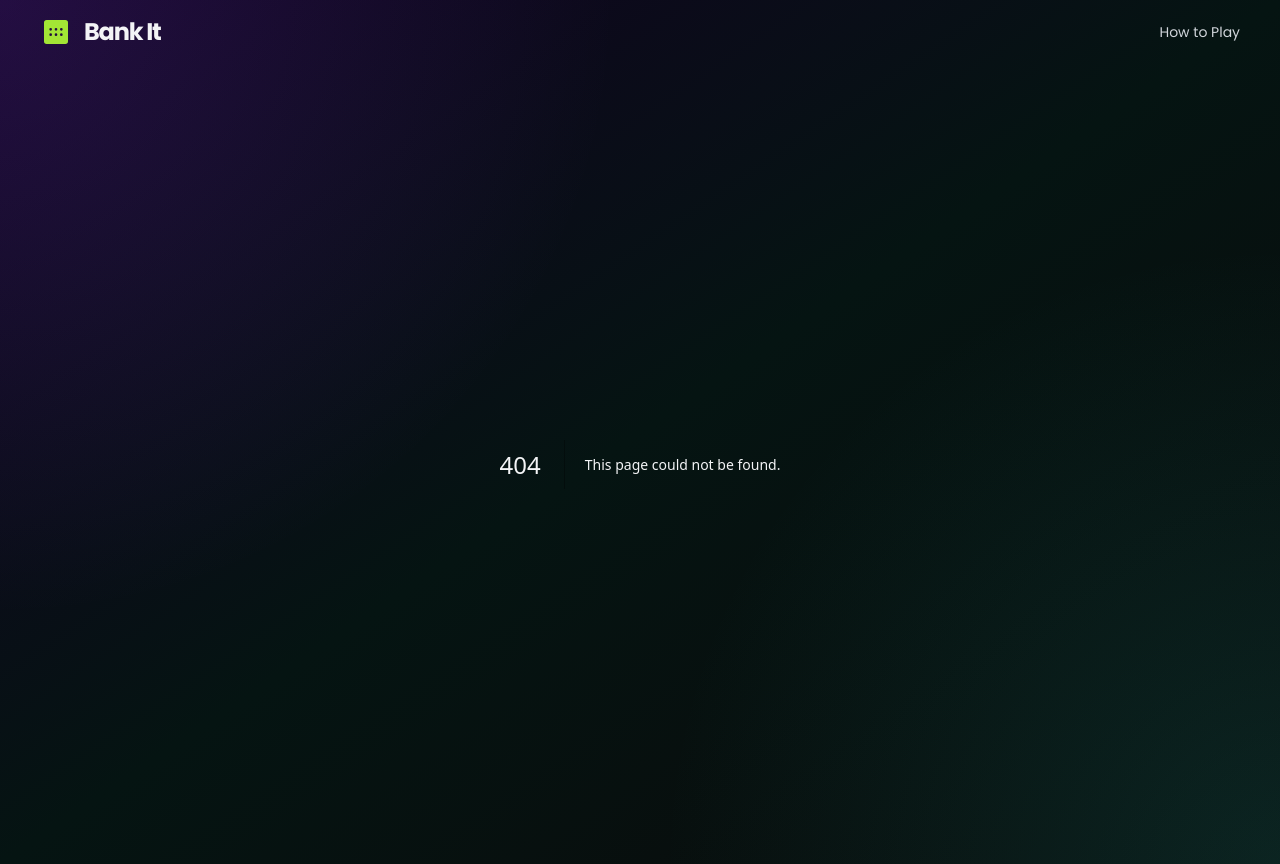
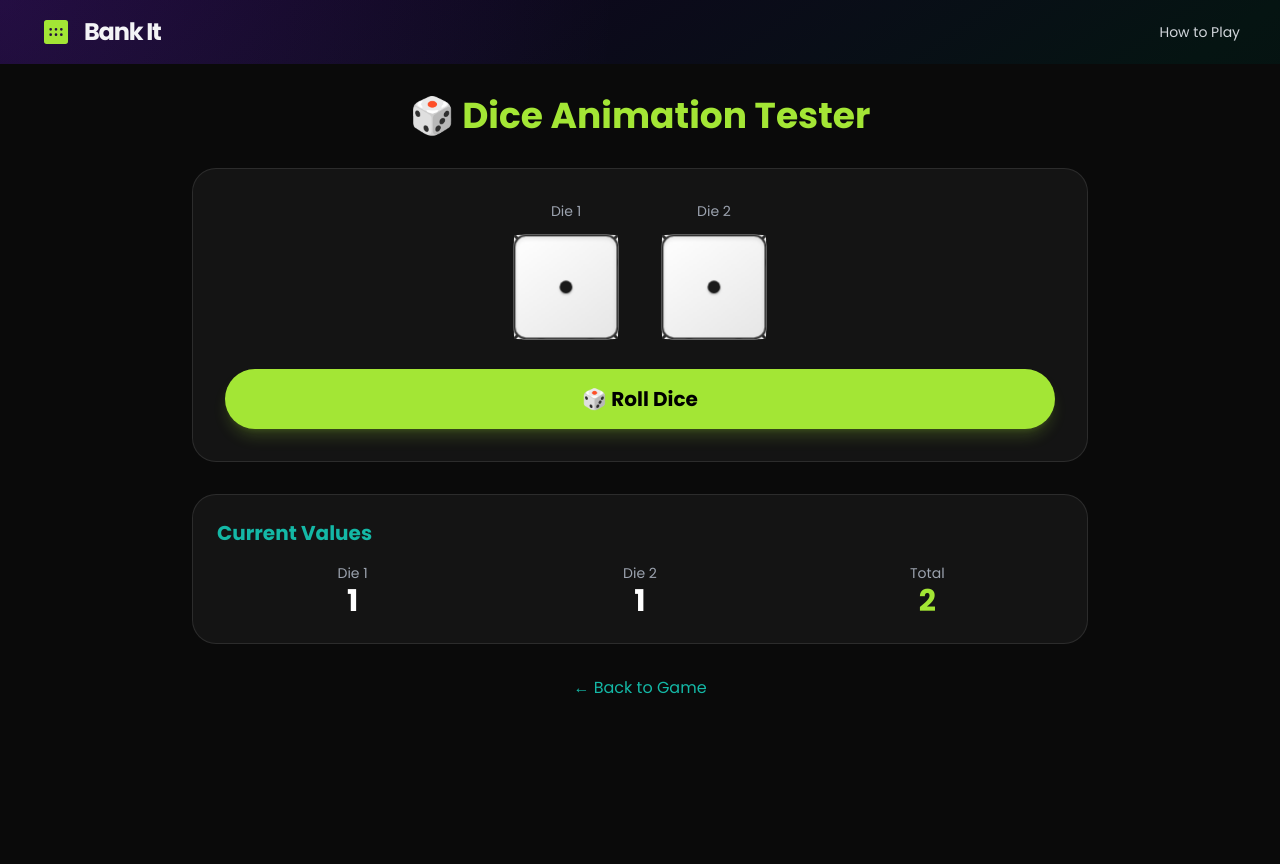
Before and after one commit to snappyapples/bank-it-dice-game-online, a Next.js app: page /dice-test in a window 1280 px wide. Before the commit this address had no page. Built offline with nearby package versions, Linux system fonts and the light colour scheme.

Commit message:
Add dice animation test page with 3D CSS dice and staggered timing

```diff
--- /dev/null
+++ b/app/dice-test/page.tsx
@@ -0,0 +1,117 @@
+'use client'
+
+import { useState } from 'react'
+import ThreeDDice from '@/components/ThreeDDice'
+
+export default function DiceTestPage() {
+  const [die1, setDie1] = useState(1)
+  const [die2, setDie2] = useState(1)
+  const [isRolling, setIsRolling] = useState(false)
+  const [showTotal, setShowTotal] = useState(false)
+
+  const handleRoll = () => {
+    if (isRolling) return
+
+    setIsRolling(true)
+    setShowTotal(false)
+
+    // Generate random roll values
+    const newDie1 = Math.floor(Math.random() * 6) + 1
+    const newDie2 = Math.floor(Math.random() * 6) + 1
+
+    console.log('Rolling:', newDie1, newDie2)
+
+    // First die finishes after 2.5 seconds
+    setTimeout(() => {
+      setDie1(newDie1)
+      console.log('Die 1 landed:', newDie1)
+    }, 2500)
+
+    // Second die finishes after 5 seconds (2.5s + 2.5s)
+    setTimeout(() => {
+      setDie2(newDie2)
+      console.log('Die 2 landed:', newDie2)
+    }, 5000)
+
+    // Show total after 5.5 seconds (a bit after second die lands)
+    setTimeout(() => {
+      setShowTotal(true)
+      setIsRolling(false)
+      console.log('Total:', newDie1 + newDie2)
+    }, 5500)
+  }
+
+  return (
+    <div className="min-h-screen bg-background-dark p-8">
+      <div className="max-w-4xl mx-auto">
+        <h1 className="text-4xl font-bold text-brand-lime mb-8 text-center">
+          🎲 Dice Animation Tester
+        </h1>
+
+        <div className="bg-[#141414] border border-white/10 rounded-lg p-8 mb-8">
+          <div className="flex justify-center gap-12 mb-8">
+            <div className="text-center">
+              <div className="text-sm text-gray-400 mb-4">Die 1</div>
+              <ThreeDDice value={die1} isRolling={isRolling && !showTotal} delay={0} />
+            </div>
+            <div className="text-center">
+              <div className="text-sm text-gray-400 mb-4">Die 2</div>
+              <ThreeDDice value={die2} isRolling={isRolling && !showTotal} delay={2500} />
+            </div>
+          </div>
+
+          {showTotal && (
+            <div className="text-center mb-6 animate-bounce">
+              <div className="text-lg text-gray-400 mb-2">Total</div>
+              <div className="text-6xl font-bold text-brand-lime">
+                {die1 + die2}
+              </div>
+            </div>
+          )}
+
+          <button
+            onClick={handleRoll}
+            disabled={isRolling}
+            className={`
+              w-full py-4 px-6 rounded-full font-bold text-xl transition-all duration-200 transform
+              ${
+                !isRolling
+                  ? 'bg-brand-lime hover:bg-brand-lime/90 hover:scale-105 text-black shadow-lg shadow-brand-lime/20 cursor-pointer'
+                  : 'bg-gray-800 text-gray-600 cursor-not-allowed'
+              }
+            `}
+          >
+            {isRolling ? '🎲 Rolling...' : '🎲 Roll Dice'}
+          </button>
+        </div>
+
+        <div className="bg-[#141414] border border-white/10 rounded-lg p-6">
+          <h2 className="text-xl font-bold mb-4 text-brand-teal">Current Values</h2>
+          <div className="grid grid-cols-3 gap-4 text-center">
+            <div>
+              <div className="text-gray-400 text-sm">Die 1</div>
+              <div className="text-3xl font-bold text-white">{die1}</div>
+            </div>
+            <div>
+              <div className="text-gray-400 text-sm">Die 2</div>
+              <div className="text-3xl font-bold text-white">{die2}</div>
+            </div>
+            <div>
+              <div className="text-gray-400 text-sm">Total</div>
+              <div className="text-3xl font-bold text-brand-lime">{die1 + die2}</div>
+            </div>
+          </div>
+        </div>
+
+        <div className="mt-8 text-center">
+          <a
+            href="/"
+            className="text-brand-teal hover:text-brand-lime transition-colors"
+          >
+            ← Back to Game
+          </a>
+        </div>
+      </div>
+    </div>
+  )
+}
--- /dev/null
+++ b/components/ThreeDDice.tsx
@@ -0,0 +1,140 @@
+'use client'
+
+import { useEffect, useState } from 'react'
+
+interface ThreeDDiceProps {
+  value: number
+  isRolling: boolean
+  delay?: number // Delay in ms before this die starts rolling
+}
+
+export default function ThreeDDice({ value, isRolling, delay = 0 }: ThreeDDiceProps) {
+  const [isAnimating, setIsAnimating] = useState(false)
+
+  useEffect(() => {
+    if (isRolling && delay > 0) {
+      // Delay before starting animation
+      const timer = setTimeout(() => {
+        setIsAnimating(true)
+      }, delay)
+      return () => clearTimeout(timer)
+    } else if (isRolling) {
+      setIsAnimating(true)
+    } else {
+      setIsAnimating(false)
+    }
+  }, [isRolling, delay])
+
+  // Map die value to rotation angles
+  const getRotation = (val: number) => {
+    switch (val) {
+      case 1: return 'rotateX(0deg) rotateY(0deg)'
+      case 2: return 'rotateX(0deg) rotateY(90deg)'
+      case 3: return 'rotateX(0deg) rotateY(-90deg)'
+      case 4: return 'rotateX(90deg) rotateY(0deg)'
+      case 5: return 'rotateX(-90deg) rotateY(0deg)'
+      case 6: return 'rotateX(180deg) rotateY(0deg)'
+      default: return 'rotateX(0deg) rotateY(0deg)'
+    }
+  }
+
+  return (
+    <div className="perspective-container" style={{ perspective: '1000px' }}>
+      <div
+        className={`dice-3d ${isAnimating ? 'rolling' : ''}`}
+        style={{
+          transform: isAnimating ? undefined : getRotation(value),
+          width: '100px',
+          height: '100px',
+          position: 'relative',
+          transformStyle: 'preserve-3d',
+          transition: isAnimating ? 'none' : 'transform 0.6s ease-out',
+        }}
+      >
+        {/* Face 1 (front) */}
+        <div className="dice-face dice-face-1" style={{ transform: 'rotateY(0deg) translateZ(50px)' }}>
+          <div className="dot" style={{ gridColumn: '2', gridRow: '2' }}></div>
+        </div>
+
+        {/* Face 2 (right) */}
+        <div className="dice-face dice-face-2" style={{ transform: 'rotateY(90deg) translateZ(50px)' }}>
+          <div className="dot" style={{ gridColumn: '1', gridRow: '1' }}></div>
+          <div className="dot" style={{ gridColumn: '3', gridRow: '3' }}></div>
+        </div>
+
+        {/* Face 3 (left) */}
+        <div className="dice-face dice-face-3" style={{ transform: 'rotateY(-90deg) translateZ(50px)' }}>
+          <div className="dot" style={{ gridColumn: '1', gridRow: '1' }}></div>
+          <div className="dot" style={{ gridColumn: '2', gridRow: '2' }}></div>
+          <div className="dot" style={{ gridColumn: '3', gridRow: '3' }}></div>
+        </div>
+
+        {/* Face 4 (top) */}
+        <div className="dice-face dice-face-4" style={{ transform: 'rotateX(90deg) translateZ(50px)' }}>
+          <div className="dot" style={{ gridColumn: '1', gridRow: '1' }}></div>
+          <div className="dot" style={{ gridColumn: '3', gridRow: '1' }}></div>
+          <div className="dot" style={{ gridColumn: '1', gridRow: '3' }}></div>
+          <div className="dot" style={{ gridColumn: '3', gridRow: '3' }}></div>
+        </div>
+
+        {/* Face 5 (bottom) */}
+        <div className="dice-face dice-face-5" style={{ transform: 'rotateX(-90deg) translateZ(50px)' }}>
+          <div className="dot" style={{ gridColumn: '1', gridRow: '1' }}></div>
+          <div className="dot" style={{ gridColumn: '3', gridRow: '1' }}></div>
+          <div className="dot" style={{ gridColumn: '2', gridRow: '2' }}></div>
+          <div className="dot" style={{ gridColumn: '1', gridRow: '3' }}></div>
+          <div className="dot" style={{ gridColumn: '3', gridRow: '3' }}></div>
+        </div>
+
+        {/* Face 6 (back) */}
+        <div className="dice-face dice-face-6" style={{ transform: 'rotateY(180deg) translateZ(50px)' }}>
+          <div className="dot" style={{ gridColumn: '1', gridRow: '1' }}></div>
+          <div className="dot" style={{ gridColumn: '3', gridRow: '1' }}></div>
+          <div className="dot" style={{ gridColumn: '1', gridRow: '2' }}></div>
+          <div className="dot" style={{ gridColumn: '3', gridRow: '2' }}></div>
+          <div className="dot" style={{ gridColumn: '1', gridRow: '3' }}></div>
+          <div className="dot" style={{ gridColumn: '3', gridRow: '3' }}></div>
+        </div>
+      </div>
+
+      <style jsx>{`
+        .dice-3d.rolling {
+          animation: roll 2.5s ease-out;
+        }
+
+        @keyframes roll {
+          0% {
+            transform: rotateX(0deg) rotateY(0deg);
+          }
+          100% {
+            transform: rotateX(${Math.random() * 4 + 3}turn) rotateY(${Math.random() * 4 + 3}turn);
+          }
+        }
+
+        .dice-face {
+          position: absolute;
+          width: 100px;
+          height: 100px;
+          background: linear-gradient(145deg, #ffffff, #e6e6e6);
+          border: 2px solid #333;
+          border-radius: 12px;
+          display: grid;
+          grid-template-columns: repeat(3, 1fr);
+          grid-template-rows: repeat(3, 1fr);
+          padding: 12px;
+          backface-visibility: visible;
+          box-shadow: inset 0 2px 4px rgba(0,0,0,0.1);
+        }
+
+        .dot {
+          width: 12px;
+          height: 12px;
+          background: #1a1a1a;
+          border-radius: 50%;
+          margin: auto;
+          box-shadow: 0 1px 2px rgba(0,0,0,0.3);
+        }
+      `}</style>
+    </div>
+  )
+}
```
